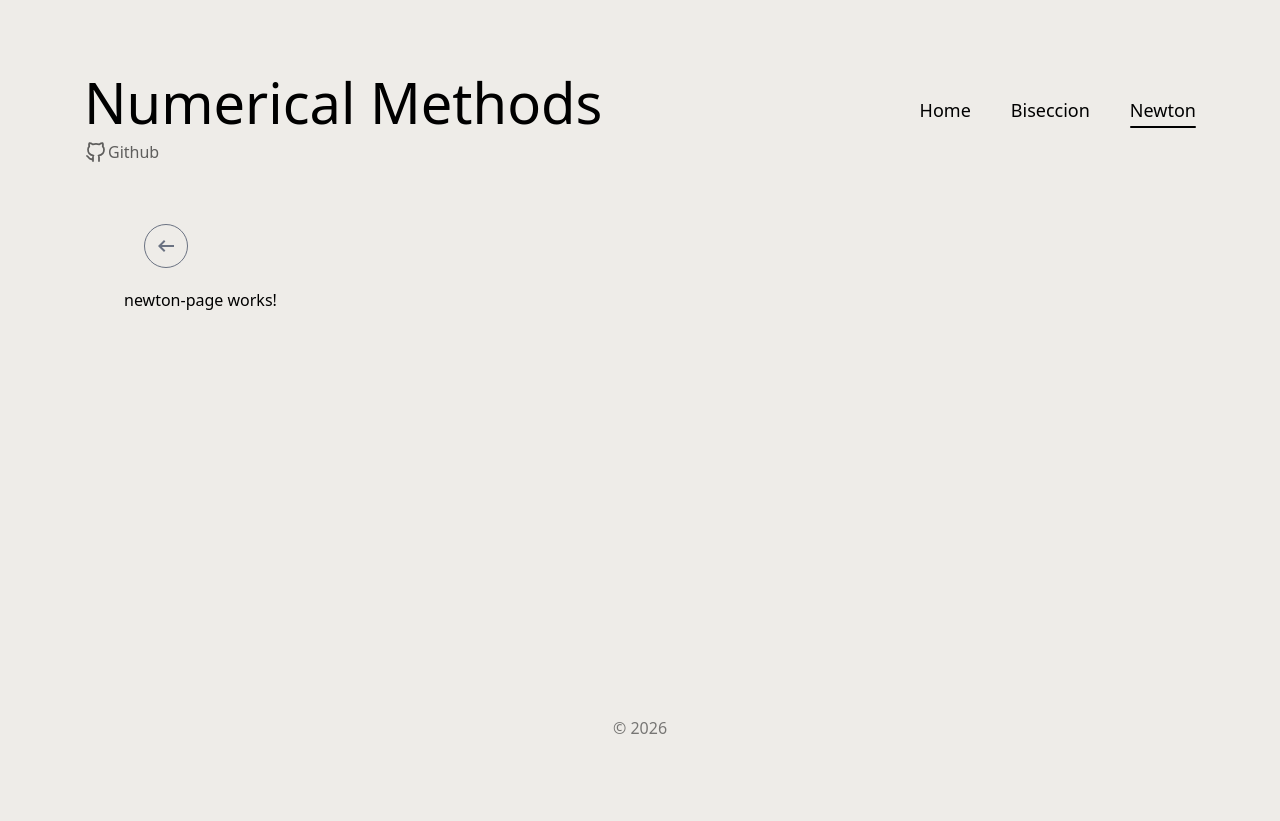
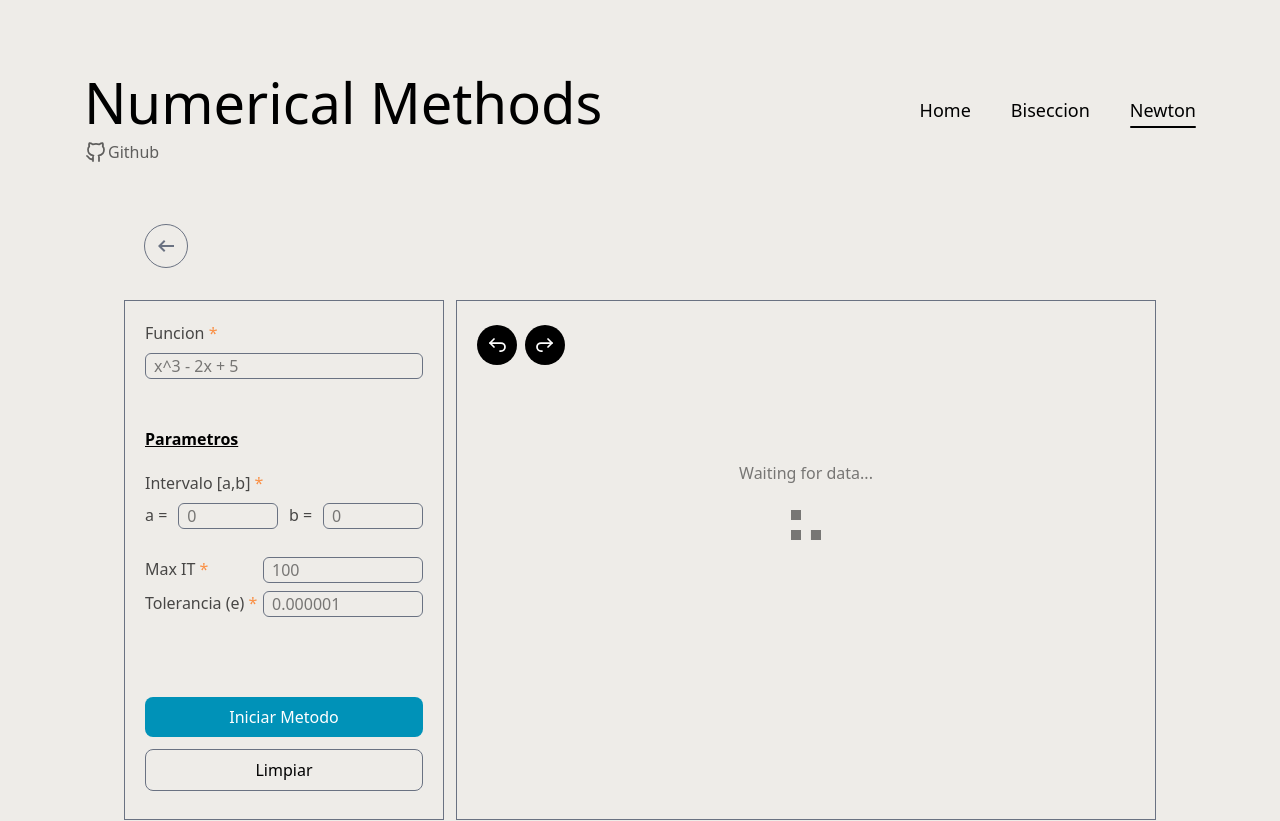
Before and after one commit to andfelg/numerical-methods, an Angular app: page /newton in a window 1280 px wide. Shown: the top 821 px of the page. Before the commit the page ends 800 px from the top, so only its background shows below. Built offline with nearby package versions, Linux system fonts and the light colour scheme.

Commit message:
feat: newton visuals

```diff
--- a/src/app/pages/newton-page/newton-page.html
+++ b/src/app/pages/newton-page/newton-page.html
@@ -1,8 +1,193 @@
+<style>
+    label{
+        opacity: 70%;
+    }
+</style>
+
 <header class="p-5 flex justify-center">
     <div class="lg:w-full w-80">
         <app-back-button></app-back-button>
     </div>
 </header>
-<section class="page-content">
-    <p>newton-page works!</p>
+<section class="page-content mt-3">
+    <div class="flex flex-col lg:flex-row justify-center items-center lg:justify-between">
+        <!--LEFT PANEL-->
+        <div class="p-5 w-80 h-130 border border-gray-500">
+            <div class="flex flex-col">
+                <label for="func">Funcion <span class="text-orange-500">*</span></label>
+                <input
+                    type="text"
+                    name="func"
+                    [(ngModel)]="formValues.func"
+                    placeholder="x^3 - 2x + 5"
+                    class="mt-2 border-gray-500 border px-2 rounded-md">
+            </div>
+
+            <div class="mt-12">
+                <p class="font-semibold underline">Parametros</p>
+
+                <div class="flex flex-col mt-5">
+                    <label>Intervalo [a,b] <span class="text-orange-500">*</span></label>
+                    <div class="flex justify-between gap-2 mt-2">
+                        <label>a =</label>
+                        <input
+                            type="number"
+                            [(ngModel)]="formValues.interA"
+                            placeholder="0"
+                            class="w-25 border-gray-500 border px-2 rounded-md">
+                        <label>b =</label>
+                        <input
+                            type="number"
+                            [(ngModel)]="formValues.interB"
+                            placeholder="0"
+                            class="w-25 border-gray-500 border px-2 rounded-md">
+                    </div>
+                </div>
+
+                <div class="mt-7 flex justify-between">
+                    <label>Max IT <span class="text-orange-500">*</span></label>
+                    <input
+                        type="number"
+                        [(ngModel)]="formValues.maxIterations"
+                        placeholder="100"
+                        class="w-40 border-gray-500 border px-2 rounded-md">
+                </div>
+
+                <div class="mt-2 flex justify-between">
+                    <label>Tolerancia (e) <span class="text-orange-500">*</span></label>
+                    <input
+                        type="number"
+                        [(ngModel)]="formValues.tolerance"
+                        placeholder="0.000001"
+                        step="0.000001"
+                        class="w-40 border-gray-500 border px-2 rounded-md">
+                </div>
+            </div>
+
+            <div class="mt-20">
+                <button
+                    (click)="iniciarMetodo()"
+                    class="bg-cyan-600 text-white p-2 w-full rounded-lg hover:cursor-pointer hover:opacity-80">
+                    Iniciar Metodo
+                </button>
+                <button
+                    (click)="limpiarFormulario()"
+                    class="mt-3 border border-gray-500 p-2 w-full rounded-lg hover:cursor-pointer hover:bg-gray-500/10">
+                    Limpiar
+                </button>
+            </div>
+        </div>
+
+        <!--RIGHT PANEL-->
+        <div class="p-5 md:w-175 w-80 h-130 overflow-x-scroll border border-gray-500 mt-10 lg:mt-0">
+            <!--TOP PROGRESS BUTTONS-->
+            <section class="sticky top-1 z-50 flex gap-2">
+                <button (click)="anterior()" class="w-10 h-10 bg-black flex justify-center items-center rounded-full hover:cursor-pointer">
+                    <svg xmlns="http://www.w3.org/2000/svg" width="24" height="24" viewBox="0 0 24 24" fill="none" stroke="white" stroke-width="1.75" stroke-linecap="round" stroke-linejoin="round" class="icon icon-tabler icons-tabler-outline icon-tabler-arrow-back-up">
+                        <path stroke="none" d="M0 0h24v24H0z" fill="none" />
+                        <path d="M9 14l-4 -4l4 -4" />
+                        <path d="M5 10h11a4 4 0 1 1 0 8h-1" />
+                    </svg>
+                </button>
+                <button (click)="siguiente()" class="w-10 h-10 bg-black flex justify-center items-center rounded-full hover:cursor-pointer">
+                    <svg width="24" height="24" viewBox="0 0 24 24" fill="none" stroke="white" stroke-width="1.75" stroke-linecap="round" stroke-linejoin="round" class="icon icon-tabler icons-tabler-outline icon-tabler-arrow-forward-up">
+                        <path stroke="none" d="M0 0h24v24H0z" fill="none" />
+                        <path d="M15 14l4 -4l-4 -4" />
+                        <path d="M19 10h-11a4 4 0 1 0 0 8h1" />
+                    </svg>
+                </button>
+            </section>
+
+            <section class="h-full">
+
+                @if(isWaiting){
+
+                    <div class="pt-25 flex items-center flex-col opacity-50">
+                        <p>Waiting for data...</p>
+                        <div class="mt-10">
+                            <app-loadindicator></app-loadindicator>
+                        </div>
+                    </div>
+                }
+
+                <!-- } @else {
+
+                    @if(resultado){
+
+                        <div class="w-full overflow-auto mt-10">
+
+                            <table class="w-full border-collapse border border-gray-500">
+                                <thead>
+                                    <tr class="bg-orange-500/70">
+                                        <th class="border border-gray-500 p-2">Iteración</th>
+                                        <th class="border border-gray-500 p-2">a</th>
+                                        <th class="border border-gray-500 p-2">b</th>
+                                        <th class="border border-gray-500 p-2">Xm</th>
+                                        <th class="border border-gray-500 p-2">f(a)</th>
+                                        <th class="border border-gray-500 p-2">f(b)</th>
+                                        <th class="border border-gray-500 p-2">f(Xm)</th>
+                                        <th class="border border-gray-500 p-2">Error</th>
+                                    </tr>
+                                </thead>
+
+                                <tbody>
+
+                                    @for(it of resultado.iteraciones; track it.iteracion){
+
+                                        <tr>
+                                            <td class="border border-gray-500 p-2 text-center">
+                                                {{ it.iteracion }}
+                                            </td>
+
+                                            <td class="border border-gray-500 p-2">
+                                                {{ it.a }}
+                                            </td>
+
+                                            <td class="border border-gray-500 p-2">
+                                                {{ it.b }}
+                                            </td>
+
+                                            <td class="border border-gray-500 p-2">
+                                                {{ it.xm }}
+                                            </td>
+
+                                            <td class="border border-gray-500 p-2">
+                                                {{ it.fa }}
+                                            </td>
+
+                                            <td class="border border-gray-500 p-2">
+                                                {{ it.fb }}
+                                            </td>
+
+                                            <td class="border border-gray-500 p-2">
+                                                {{ it.fxm }}
+                                            </td>
+
+                                            <td class="border border-gray-500 p-2">
+                                                {{ it.error }}
+                                            </td>
+                                        </tr>
+
+                                    }
+
+                                </tbody>
+                            </table>
+
+                        </div>
+
+                        <section class="mt-5">
+                            <div id="graficaBiseccion" class="w-full h-112.5"></div>
+                        </section>
+
+                        <p class="pt-5 pb-5">
+                            Iteración <span class="text-orange-600">{{ iteracionActual + 1 }}</span>
+                            de
+                            {{ resultado.iteraciones.length }}
+                        </p>
+                    }
+
+                } -->
+            </section>
+        </div>
+    </div>
 </section>
--- a/src/app/pages/newton-page/newton-page.ts
+++ b/src/app/pages/newton-page/newton-page.ts
@@ -1,9 +1,43 @@
 import { Component } from '@angular/core';
 import { BackButton } from '../../components/back-button/back-button';
+import { Loadindicator } from '../../components/loadindicator/loadindicator';
+import { FormsModule } from '@angular/forms';
+
+export interface FormValues {
+  func: string;
+  interA: number | null;
+  interB: number | null;
+  maxIterations: number | null;
+  tolerance: number | null;
+}
 
 @Component({
   selector: 'app-newton-page',
-  imports: [BackButton],
+  imports: [BackButton, Loadindicator, FormsModule],
   templateUrl: './newton-page.html',
 })
-export class NewtonPage {}
+export class NewtonPage {
+  isWaiting: boolean = true;
+
+  formValues: FormValues = {
+      func: '',
+      interA: null,
+      interB: null,
+      maxIterations: null,
+      tolerance: null
+    };
+
+  iniciarMetodo(){
+
+  }
+
+  siguiente(){
+
+  }
+
+  anterior(){
+
+  }
+
+  limpiarFormulario(){}
+}
```
